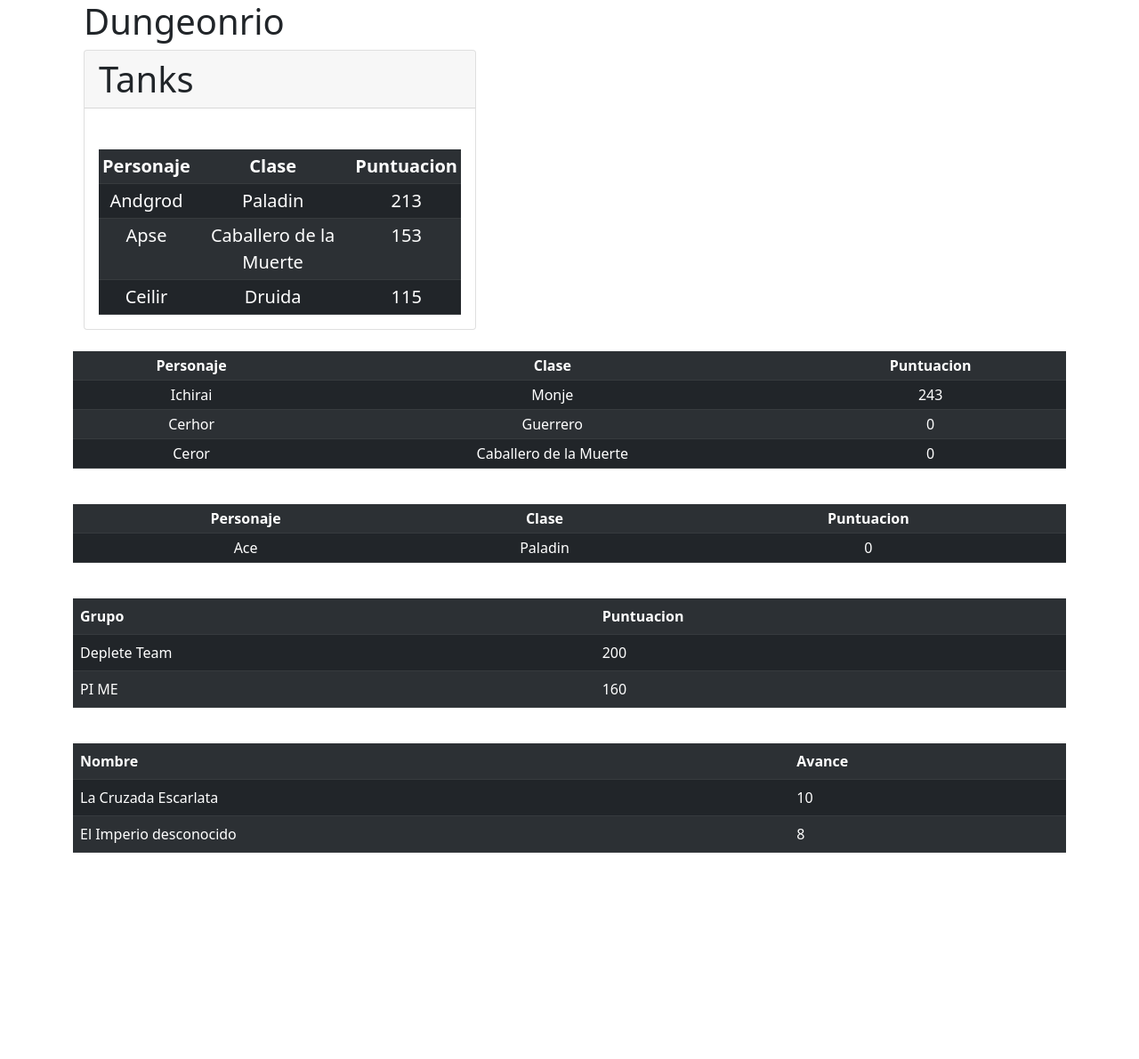
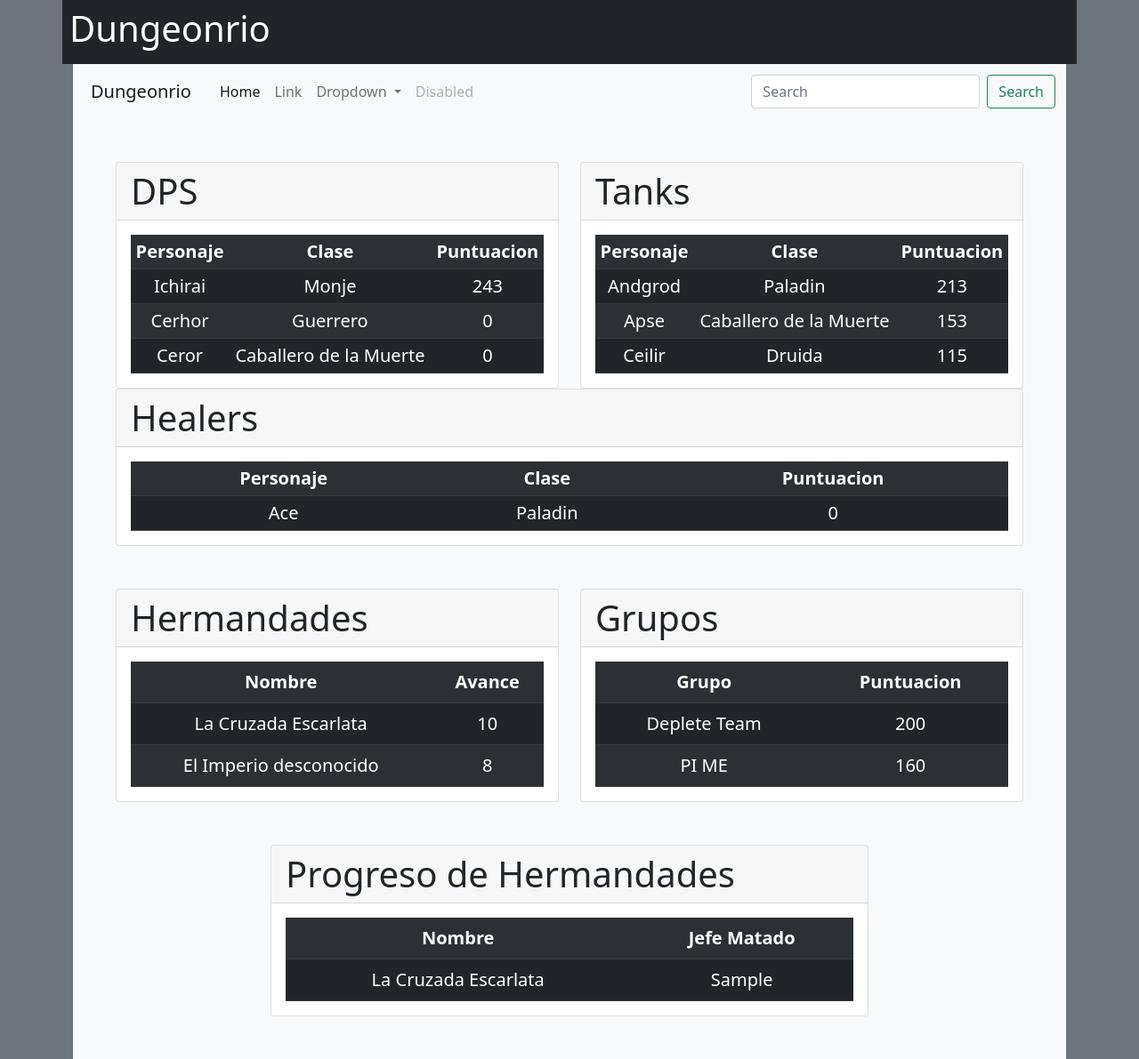
Before and after one commit to JaimeAguiAro/Dungeonrio, a PHP site: page / in a window 1280 px wide. Shown: the whole page at 89% size. Before the commit the page ends 959 px from the top, so only its background shows below. Run offline with PHP 8.4, Linux system fonts and the light colour scheme; data comes from the database, SQL or seed files in the repository; tables that the repository leaves empty or names only in its code hold one stand-in row (values such as "Sample post"); some libraries are stand-ins or nearby versions.

Commit message:
Principio de navbar implementado

```diff
--- a/backend.php
+++ b/backend.php
@@ -7,7 +7,7 @@
                 WHERE especializacion = '$espec'
                 ORDER BY puntuacion DESC LIMIT 3";
         $result = mysqli_query($conection,$sql);
-        echo "<br/><table class='table table-dark table-striped table-sm'>";
+        echo "<table class='table table-dark table-striped table-sm'>";
         echo "<tr class='text-center'><th scope='col'>Personaje</th><th scope='col'>Clase</th><th scope='col'>Puntuacion</th></tr>";
         while ($row = mysqli_fetch_array($result)) {
             echo "<tr class='text-center'>";
@@ -27,10 +27,10 @@
                 FROM grupo
                 ORDER BY puntuacion DESC LIMIT 3";
         $result = mysqli_query($conection,$sql);
-        echo "<br/><table class='table table-dark table-striped'>";
-        echo "<tr><th scope='col'>Grupo</th><th scope='col'>Puntuacion</th></tr>";
+        echo "<table class='table table-dark table-striped'>";
+        echo "<tr class='text-center'><th scope='col'>Grupo</th><th scope='col'>Puntuacion</th></tr>";
         while ($row = mysqli_fetch_array($result)) {
-            echo "<tr>";
+            echo "<tr class='text-center'>";
             echo "<td scope='row'>".$row["nombre"]."</td>";
             echo "<td>".$row["puntuacion"]."</td>";
             echo "</tr>";
@@ -45,10 +45,10 @@
         $sql = "SELECT nombre,avance
                 FROM hermandad ORDER BY avance DESC LIMIT 5";
         $result = mysqli_query($conection,$sql);
-        echo "<br/><table class='table table-dark table-striped'>";
-        echo "<tr><th scope='col'>Nombre</th><th scope='col'>Avance</th></tr>";
+        echo "<table class='table table-dark table-striped'>";
+        echo "<tr class='text-center'><th scope='col'>Nombre</th><th scope='col'>Avance</th></tr>";
         while ($row = mysqli_fetch_array($result)) {
-            echo "<tr>";
+            echo "<tr class='text-center'>";
             echo "<td scope='row'>".$row["nombre"]."</td>";
             echo "<td>".$row["avance"]."</td>";
             echo "</tr>";
@@ -57,4 +57,22 @@
         mysqli_free_result($result);
         mysqli_close($conection);
     }
+    function GetHermandadesProgreso(){
+        $conection = mysqli_connect('127.0.0.1', 'root', '');
+        mysqli_select_db($conection, "dungeonrio");
+        $sql = "SELECT h.nombre, p.jefeMatado
+                FROM progreso AS p INNER JOIN hermandad AS h ON p.ID_hermandad = h.ID LIMIT 5";
+        $result = mysqli_query($conection,$sql);
+        echo "<table class='table table-dark table-striped'>";
+        echo "<tr class='text-center'><th scope='col'>Nombre</th><th scope='col'>Jefe Matado</th></tr>";
+        while ($row = mysqli_fetch_array($result)) {
+            echo "<tr class='text-center'>";
+            echo "<td scope='row'>".$row["nombre"]."</td>";
+            echo "<td>".$row["jefeMatado"]."</td>";
+            echo "</tr>";
+        }
+        echo "</table>";
+        mysqli_free_result($result);
+        mysqli_close($conection);
+    }
 ?>
--- a/index.php
+++ b/index.php
@@ -1,5 +1,5 @@
 <!DOCTYPE html>
-<html lang="en">
+<html lang="es">
 <head>
     <meta charset="UTF-8">
     <meta http-equiv="X-UA-Compatible" content="IE=edge">
@@ -10,16 +10,64 @@
 <?php
     include "backend.php";
 ?>
-<body>
+<body class=" bg-secondary">
     <script src="https://cdn.jsdelivr.net/npm/@popperjs/core@2.10.2/dist/umd/popper.min.js" integrity="sha384-7+zCNj/IqJ95wo16oMtfsKbZ9ccEh31eOz1HGyDuCQ6wgnyJNSYdrPa03rtR1zdB" crossorigin="anonymous"></script>
     <script src="https://cdn.jsdelivr.net/npm/bootstrap@5.1.3/dist/js/bootstrap.min.js" integrity="sha384-QJHtvGhmr9XOIpI6YVutG+2QOK9T+ZnN4kzFN1RtK3zEFEIsxhlmWl5/YESvpZ13" crossorigin="anonymous"></script>
-    <header class="container">
-        <h1>Dungeonrio</h1>
+    <header class="container bg-dark p-2">
+        <h1 class="text-white">Dungeonrio</h1>
     </header>
-    <body class="container">
-        <div class="container">
+    <main class="container">
+        <nav class="navbar navbar-expand-lg navbar-light bg-light">
+            <div class="container-fluid">
+                <a class="navbar-brand p-2" href="#">Dungeonrio</a>
+                <button class="navbar-toggler" type="button" data-bs-toggle="collapse" data-bs-target="#navbarSupportedContent" aria-controls="navbarSupportedContent" aria-expanded="false" aria-label="Toggle navigation">
+                <span class="navbar-toggler-icon"></span>
+                </button>
+                <div class="collapse navbar-collapse" id="navbarSupportedContent">
+                <ul class="navbar-nav me-auto mb-2 mb-lg-0">
+                    <li class="nav-item">
+                    <a class="nav-link active" aria-current="page" href="#">Home</a>
+                    </li>
+                    <li class="nav-item">
+                    <a class="nav-link" href="#">Link</a>
+                    </li>
+                    <li class="nav-item dropdown">
+                    <a class="nav-link dropdown-toggle" href="#" id="navbarDropdown" role="button" data-bs-toggle="dropdown" aria-expanded="false">
+                        Dropdown
+                    </a>
+                    <ul class="dropdown-menu" aria-labelledby="navbarDropdown">
+                        <li><a class="dropdown-item" href="#">Action</a></li>
+                        <li><a class="dropdown-item" href="#">Another action</a></li>
+                        <li><hr class="dropdown-divider"></li>
+                        <li><a class="dropdown-item" href="#">Something else here</a></li>
+                    </ul>
+                    </li>
+                    <li class="nav-item">
+                    <a class="nav-link disabled" href="#" tabindex="-1" aria-disabled="true">Disabled</a>
+                    </li>
+                </ul>
+                <form class="d-flex">
+                    <input class="form-control me-2" type="search" placeholder="Search" aria-label="Search">
+                    <button class="btn btn-outline-success" type="submit">Search</button>
+                </form>
+                </div>
+            </div>
+        </nav>
+        <div class="container bg-light p-5">
             <div class="row">
-                <div class="col-5">
+                <div class="col">
+                    <div class="card">
+                        <h1 class="card-header">DPS</h1>
+                        <div class="card-body">
+                            <blockquote class="blockquote mb-0">
+                            <?php
+                            GetTopPersonajes("DPS");
+                            ?>
+                            </blockquote>
+                        </div>
+                    </div>
+                </div>
+                <div class="col">
                     <div class="card">
                         <h1 class="card-header">Tanks</h1>
                         <div class="card-body">
@@ -31,15 +79,61 @@
                         </div>
                     </div>
                 </div>
+                <div class="col">
+                    <div class="card">
+                        <h1 class="card-header">Healers</h1>
+                        <div class="card-body">
+                            <blockquote class="blockquote mb-0">
+                            <?php
+                            GetTopPersonajes("Healer");
+                            ?>
+                            </blockquote>
+                        </div>
+                    </div>
+                </div>
+            </div>
+            <div class="row mt-5">
+                <div class="col">
+                    <div class="card">
+                        <h1 class="card-header">Hermandades</h1>
+                        <div class="card-body">
+                            <blockquote class="blockquote mb-0">
+                            <?php
+                            GetTopHermandades();
+                            ?>
+                            </blockquote>
+                        </div>
+                    </div>
+                </div>
+                <div class="col">
+                    <div class="card">
+                        <h1 class="card-header">Grupos</h1>
+                        <div class="card-body">
+                            <blockquote class="blockquote mb-0">
+                            <?php
+                            GetTopGrupos();
+                            ?>
+                            </blockquote>
+                        </div>
+                    </div>
+                </div>
+            </div>
+            <div class="row justify-content-center mt-5">
+                <div class="col-8">
+                    <div class="card">
+                        <h1 class="card-header">Progreso de Hermandades</h1>
+                        <div class="card-body">
+                            <blockquote class="blockquote mb-0">
+                            <?php
+                            GetHermandadesProgreso()
+                            ?>
+                            </blockquote>
+                        </div>
+                    </div>
+                </div>
             </div>
         </div>
-    <?php
-        GetTopPersonajes("DPS");
-        GetTopPersonajes("Healer");
-        GetTopGrupos();
-        GetTopHermandades();
-    ?>
-    </body>
+    </main>
     <footer>
 
     </footer>
```
